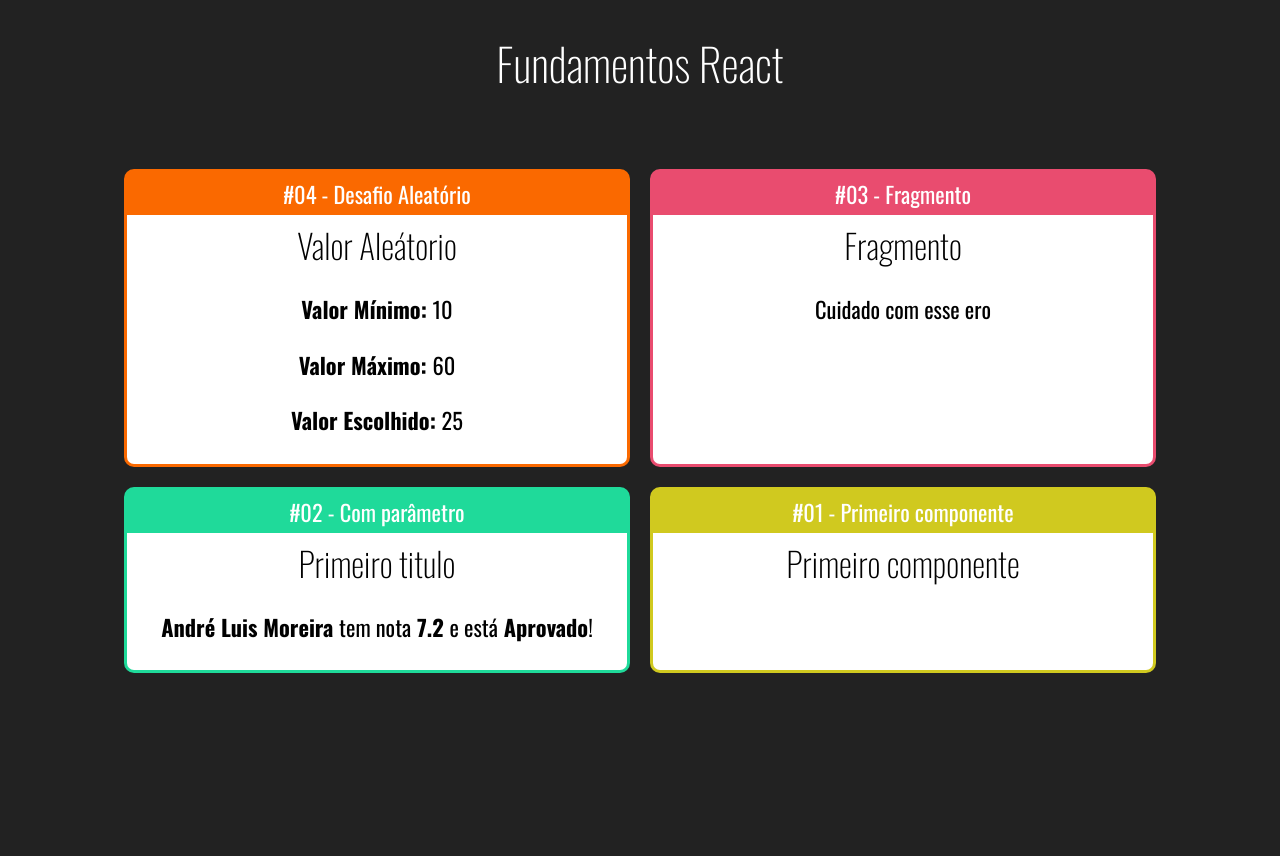
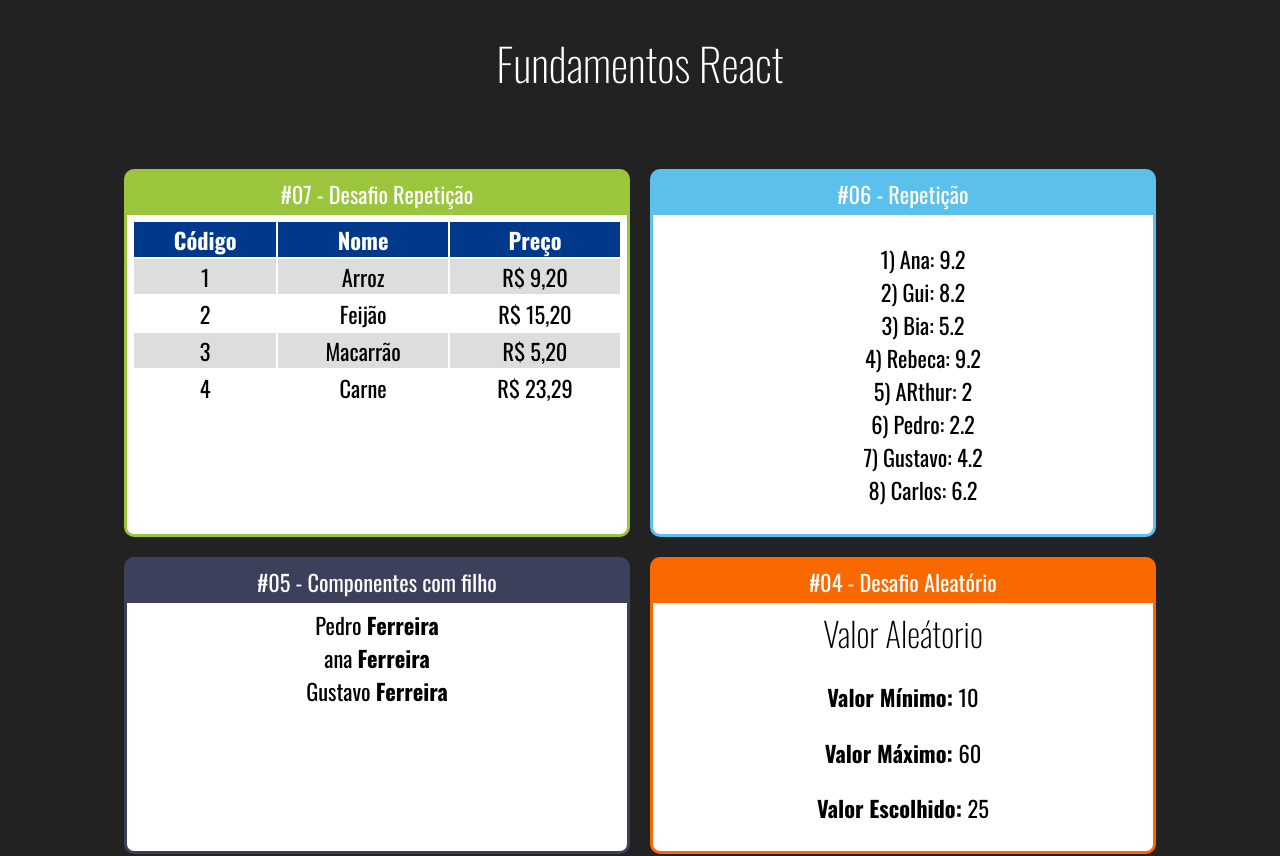
Before and after one commit to andremoreirasmo/studying-react, a React (Create React App) app in the folder grounds-reaction/: page / in a window 1280 px wide. Shown: the top 856 px of the page. Before the commit the page ends 800 px from the top, so only its background shows below. Built offline with nearby package versions, Linux system fonts and the light colour scheme.

Commit message:
More examples

```diff
--- a/grounds-reaction/src/App.jsx
+++ b/grounds-reaction/src/App.jsx
@@ -1,6 +1,10 @@
 import './App.css'
 import React from 'react'
 
+import ProductTable from './components/Repetition/ProductTable'
+import StudentList from './components/Repetition/StudentList'
+import Family from './components/basic/Family'
+import FamilyMember from './components/basic/FamilyMember'
 import First from './components/basic/First'
 import WithParameter from './components/basic/WithParameter'
 import Fragment from './components/basic/Fragment'
@@ -13,6 +17,22 @@
         <br></br>
 
         <div className="Cards">
+            <Card title="#07 - Desafio Repetição" color="#9BC53D">
+                <ProductTable />
+            </Card>
+
+            <Card title="#06 - Repetição" color="#5BC0EB">
+                <StudentList />
+            </Card>
+
+            <Card title="#05 - Componentes com filho" color="#3D405B">
+                <Family lastname="Ferreira">
+                    <FamilyMember name="Pedro" />
+                    <FamilyMember name="ana" />
+                    <FamilyMember name="Gustavo" />
+                </Family>
+            </Card>
+
             <Card title="#04 - Desafio Aleatório" color="#FA6900">
                 <Random min={10} max={60} />
             </Card>
--- /dev/null
+++ b/grounds-reaction/src/components/Repetition/ProductTable.css
@@ -0,0 +1,12 @@
+.ProductTable table {
+  width: 100%;
+}
+
+.ProductTable th {
+  background-color: rgb(0, 56, 139);
+  color: #fff;
+}
+
+.ProductTable .pair {
+  background-color: #ddd;
+}
--- /dev/null
+++ b/grounds-reaction/src/components/Repetition/ProductTable.jsx
@@ -0,0 +1,30 @@
+import './ProductTable.css'
+import React from 'react'
+import products from '../../data/products'
+
+export default props => {
+  return (
+    <div className="ProductTable">
+      <table>
+        <thead>
+          <tr>
+            <th>Código</th>
+            <th>Nome</th>
+            <th>Preço</th>
+          </tr>
+        </thead>
+        <tbody>
+          {products.map((product, i) => {
+            return (
+              <tr className={i % 2 == 0 ? 'pair': ''} key={product.id}>
+                <td>{product.id}</td>
+                <td>{product.name}</td>
+                <td>R$ {product.price.toFixed(2).replace('.', ',')}</td>
+              </tr>
+            )
+          })}
+        </tbody>
+      </table>
+    </div>
+  )
+}
--- /dev/null
+++ b/grounds-reaction/src/components/Repetition/StudentList.jsx
@@ -0,0 +1,14 @@
+import React from 'react'
+import students from '../../data/students'
+
+export default props => {
+  return (
+    <div>
+      <ul style={{listStyle: 'none'}}>
+        {students.map(student => {
+          return <li key={student.id}>{student.id}) {student.name}: {student.score}</li>
+        })}
+      </ul>
+    </div>
+  )
+}
--- /dev/null
+++ b/grounds-reaction/src/components/basic/Family.jsx
@@ -0,0 +1,13 @@
+import React from 'react'
+
+export default props => {
+  return (
+    <div>
+      {
+        props.children.map((child, i) => {
+          return React.cloneElement(child, { ...props, key: i })
+        })
+      }
+    </div>
+  )
+}
--- /dev/null
+++ b/grounds-reaction/src/components/basic/FamilyMember.jsx
@@ -0,0 +1,5 @@
+import React from 'react'
+
+export default props => {
+  return <div>{props.name} <strong>{props.lastname}</strong></div>
+}
--- /dev/null
+++ b/grounds-reaction/src/data/products.js
@@ -0,0 +1,6 @@
+export default [
+  {id: 1, name: 'Arroz', price: 9.2},
+  {id: 2, name: 'Feijão', price: 15.2},
+  {id: 3, name: 'Macarrão', price: 5.2},
+  {id: 4, name: 'Carne', price: 23.2932923},
+]
--- /dev/null
+++ b/grounds-reaction/src/data/students.js
@@ -0,0 +1,10 @@
+export default [
+  {id: 1, name: 'Ana', score: 9.2},
+  {id: 2, name: 'Gui', score: 8.2},
+  {id: 3, name: 'Bia', score: 5.2},
+  {id: 4, name: 'Rebeca', score: 9.2},
+  {id: 5, name: 'ARthur', score: 2.0},
+  {id: 6, name: 'Pedro', score: 2.2},
+  {id: 7, name: 'Gustavo', score: 4.2},
+  {id: 8, name: 'Carlos', score: 6.2},
+]
```
Also changed, not shown: grounds-reaction/src/components/basic/WithParameter.jsx (+5 -5 lines), grounds-reaction/src/components/basic/Fragment.jsx (line endings or trailing spaces).
